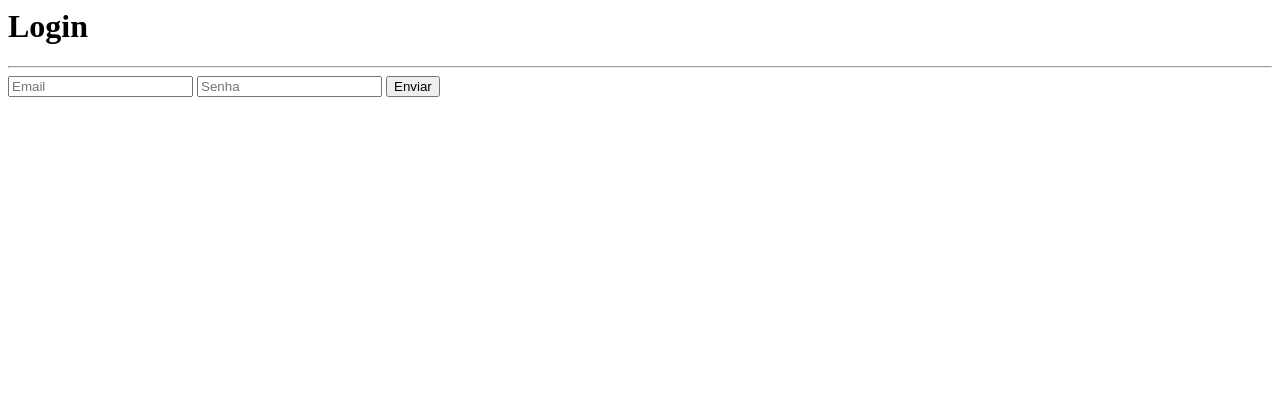
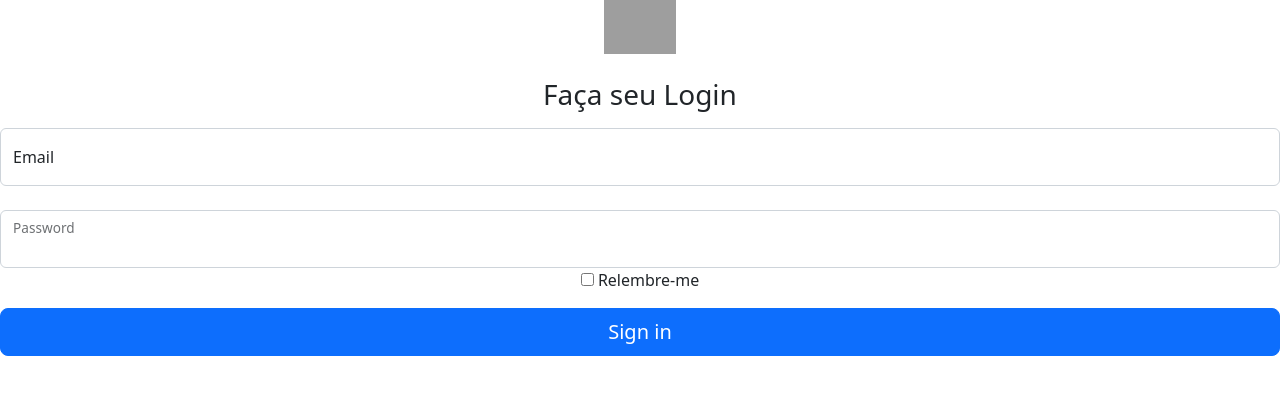
Before and after one commit to AndersemReis/beacademy-devstart-introducaophp, a PHP site: page /telas/login.php in a window 1280 px wide. Shown: the top 395 px of the page. Run offline with PHP 8.4, Linux system fonts and the light colour scheme; grey boxes are pictures that could not be loaded.

Commit message:
atualizando aula 09

```diff
--- a/modulo01/aula09/telas/login.php
+++ b/modulo01/aula09/telas/login.php
@@ -1,8 +1,45 @@
-<h1>Login</h1>
-<hr>
+<!DOCTYPE html>
+<html lang="en">
+<head>
 
-<form action="">
-    <input type="text" placeholder="Email">
-    <input type="password" placeholder="Senha">
-    <button>Enviar</button>
-</form>
+    <meta charset="UTF-8">
+    <meta http-equiv="X-UA-Compatible" content="IE=edge">
+    <meta name="viewport" content="width=device-width, initial-scale=1.0">
+    <link href="https://cdn.jsdelivr.net/npm/bootstrap@5.2.0-beta1/dist/css/bootstrap.min.css" rel="stylesheet" integrity="sha384-0evHe/X+R7YkIZDRvuzKMRqM+OrBnVFBL6DOitfPri4tjfHxaWutUpFmBp4vmVor" crossorigin="anonymous">
+    <link rel="canonical" href="https://getbootstrap.com/docs/5.2/examples/sign-in/">
+    <link href="./style.css" rel="stylesheet">
+    <title>Login</title>
+
+</head>
+
+
+<body class="text-center">
+    <main class="form-signin w-100 m-auto">
+        <form>
+            <img class="mb-4" src="C:\Users\ander\OneDrive\Área de Trabalho\devstart\beacademy-devstart-introducaoaophp\modulo01\imagens\login.jpeg" alt width="72" heigth="57">
+            <h1 class="h3 mb-3 fw-normal">Faça seu Login</h1>
+            <div class="form-floating">
+                <input type="text" class="form-control" id="emailLogin" placeholder="Email">
+                <label for="emailLogin">Email</label>
+
+            </div>
+            <br/>
+
+            <div class="form-floating">
+                <input type="password" class="form-control" id="passwordLogin" laceholder="Senha">
+                <label for="passwordLogin">Password</label>
+            </div>
+
+            <div class="check-box mb-3">
+                <label>
+                    <input type="checkbox" value="relembre-me">
+                     Relembre-me
+                </label>
+
+            </div>
+            <button class="w-100 btn btn-lg btn-primary" type="submit">Sign in</button>
+        </form>
+
+    </main>
+</body>
+</html>
```
Also changed, not shown: style.css (added, +21 -0 lines), modulo01/imagens/login 1.jpeg (added), modulo01/imagens/login.jpeg (added).
